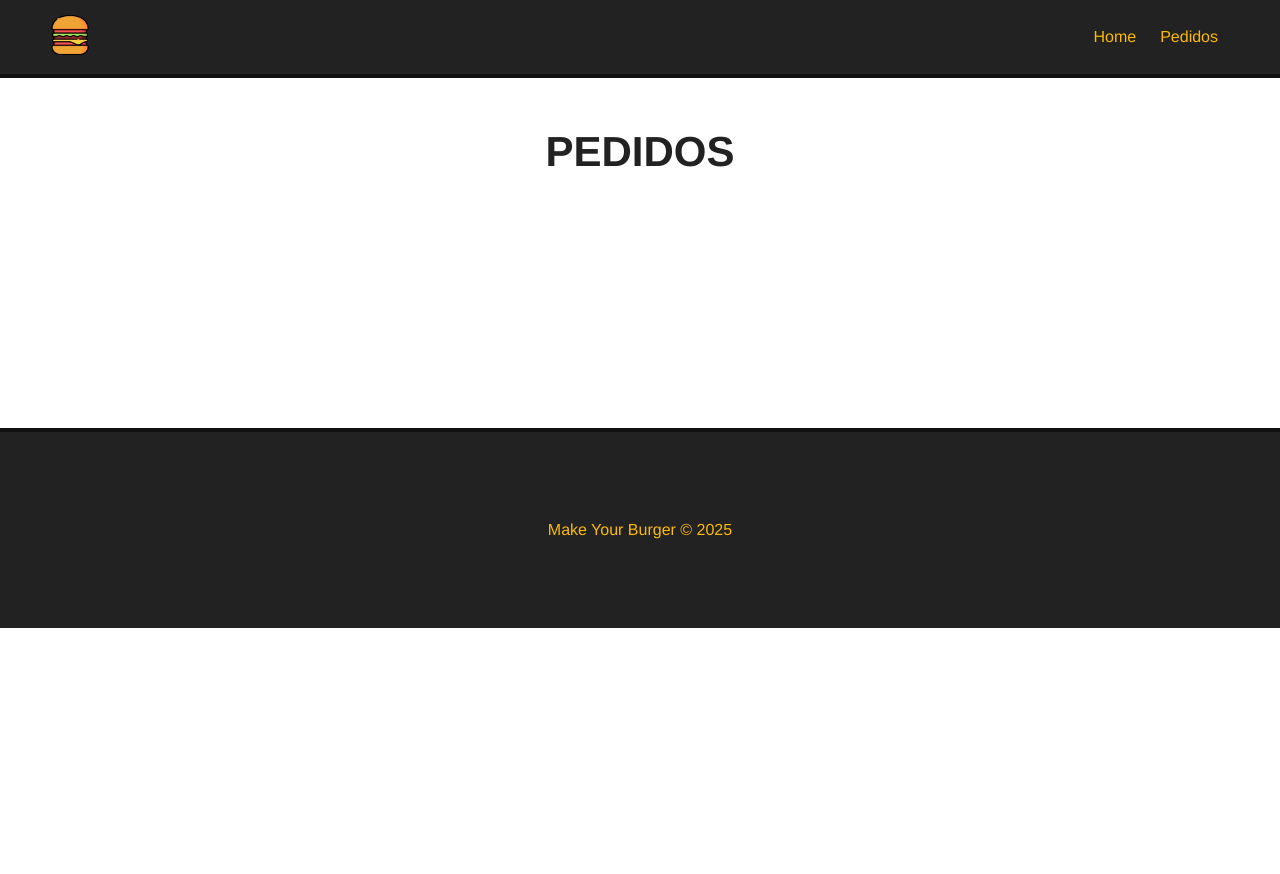
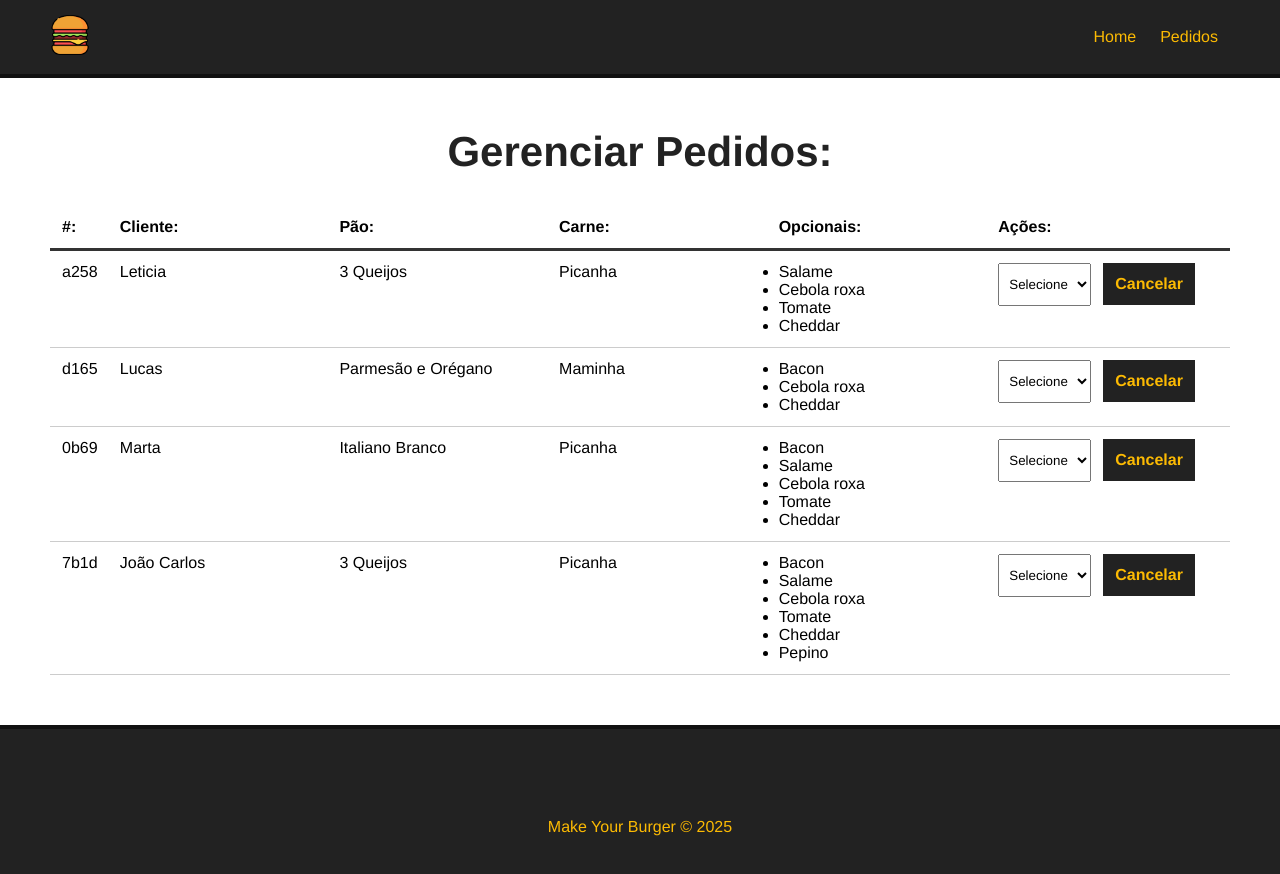
Before and after one commit to LeticiaAvelar/make-your-burger, a Vue app: page /pedidos in a window 1280 px wide. Shown: the top 874 px of the page. Before the commit the page ends 800 px from the top, so only its background shows below. Built offline with nearby package versions, Linux system fonts and the light colour scheme; data requests are answered from the project's data file.

Commit message:
feat: add Dashboard component to display burger orders

```diff
--- a/db/db.json
+++ b/db/db.json
@@ -65,17 +65,72 @@
   },
   "status": [
     {
-      "id": 1,
+      "id": "1",
       "tipo": "Solicitado"
     },
     {
-      "id": 2,
+      "id": "2",
       "tipo": "Em produção"
     },
     {
-      "id": 3,
+      "id": "3",
       "tipo": "Finalizado"
     }
   ],
-  "burgers": []
+  "burgers": [
+    {
+      "id": "a258",
+      "nome": "Leticia",
+      "carne": "Picanha",
+      "pao": "3 Queijos",
+      "opcionais": [
+        "Salame",
+        "Cebola roxa",
+        "Tomate",
+        "Cheddar"
+      ],
+      "status": "Solicitado"
+    },
+    {
+      "id": "d165",
+      "nome": "Lucas",
+      "carne": "Maminha",
+      "pao": "Parmesão e Orégano",
+      "opcionais": [
+        "Bacon",
+        "Cebola roxa",
+        "Cheddar"
+      ],
+      "status": "Solicitado"
+    },
+    {
+      "id": "0b69",
+      "nome": "Marta",
+      "carne": "Picanha",
+      "pao": "Italiano Branco",
+      "opcionais": [
+        "Bacon",
+        "Salame",
+        "Cebola roxa",
+        "Tomate",
+        "Cheddar"
+      ],
+      "status": "Solicitado"
+    },
+    {
+      "id": "7b1d",
+      "nome": "João Carlos",
+      "carne": "Picanha",
+      "pao": "3 Queijos",
+      "opcionais": [
+        "Bacon",
+        "Salame",
+        "Cebola roxa",
+        "Tomate",
+        "Cheddar",
+        "Pepino"
+      ],
+      "status": "Solicitado"
+    }
+  ]
 }
--- /dev/null
+++ b/src/components/Dashboard.vue
@@ -0,0 +1,115 @@
+<template>
+    <div id="burger-table">
+        <div>
+            <div id="burger-table-heading">
+                <div class="order-id">#:</div>
+                <div>Cliente:</div>
+                <div>Pão:</div>
+                <div>Carne:</div>
+                <div>Opcionais:</div>
+                <div>Ações:</div>
+            </div>
+        </div>
+        <div id="burger-table-rows" v-for="burger in burgers" :key="burger.id">
+            <div class="burger-table-row">
+                <div class="order-number">{{ burger.id}}</div>
+                <div>{{ burger.nome }}</div>
+                <div>{{ burger.pao }}</div>
+                <div>{{ burger.carne }}</div>
+                <div>
+                    <ul>
+                        <li v-for="(opcional, index) in burger.opcionais" :key="index">{{ opcional }}</li>
+                    </ul>
+                </div>
+                <div>
+                    <select name="status" class="status">
+                        <option value="">Selecione</option>
+                    </select>
+                    <button class="delete-btn">Cancelar</button>
+                </div>
+            </div>
+        </div>
+    </div>
+</template>
+
+<script setup>
+import { ref, onMounted } from 'vue'
+const burgers = ref([]) // Lista de pedidos // antes era null, agora inicializado como array vazio
+const burger_id = ref(null) // ID do pedido selecionado // null inicial, pode ser atualizado quando selecionar um pedido
+const status = ref([]) // Status dos pedidos // array vazio para poder manipular depois
+
+// null → nenhum valor selecionado ainda (1 item)
+// [] → lista vazia (múltiplos itens)
+
+async function getPedidos() {
+    const req = await fetch('http://localhost:3000/burgers');
+
+    const data = await req.json();
+
+    burgers.value = data; // data é o array retornado pelo fetch
+
+    console.log(burgers.value)
+}
+
+onMounted(() => {
+    getPedidos()
+})
+</script>
+
+<style scoped>
+#burger-table {
+    width: 100%;
+    margin: 0 auto;
+}
+
+#burger-table-heading,
+#burger-table-rows,
+.burger-table-row {
+    display: flex;
+    flex-wrap: wrap;
+}
+
+#burger-table-heading {
+    font-weight: bold;
+    padding: 12px;
+    border-bottom: 3px solid #333;
+}
+
+#burger-table-heading div,
+.burger-table-row div {
+    width: 19%;
+}
+
+.burger-table-row {
+    width: 100%;
+    padding: 12px;
+    border-bottom: 1px solid #ccc;
+}
+
+#burger-table-heading .order-id,
+.burger-table-row .order-number {
+    width: 5%;
+}
+
+select {
+    padding: 12px 6px;
+    margin-right: 12px;
+}
+
+.delete-btn {
+    background-color: #222;
+    color: #fcba03;
+    font-weight: bold;
+    border: 2px solid #222;
+    padding: 10px;
+    font-size: 16px;
+    margin: 0 auto;
+    cursor: pointer;
+    transition: 0.5s;
+}
+
+.delete-btn:hover {
+    background-color: transparent;
+    color: #222;
+}
+</style>
--- a/src/views/Pedidos.vue
+++ b/src/views/Pedidos.vue
@@ -1,9 +1,16 @@
-<script setup></script>
+<script setup>
+import Dashboard from '@/components/Dashboard.vue';
+
+
+</script>
 
 <template>
   <div class="main-container">
-    <h1>PEDIDOS</h1>
+    <h1>Gerenciar Pedidos:</h1>
+    <Dashboard />
   </div>
 </template>
 
-<style scoped></style>
+<style scoped>
+
+</style>
```
